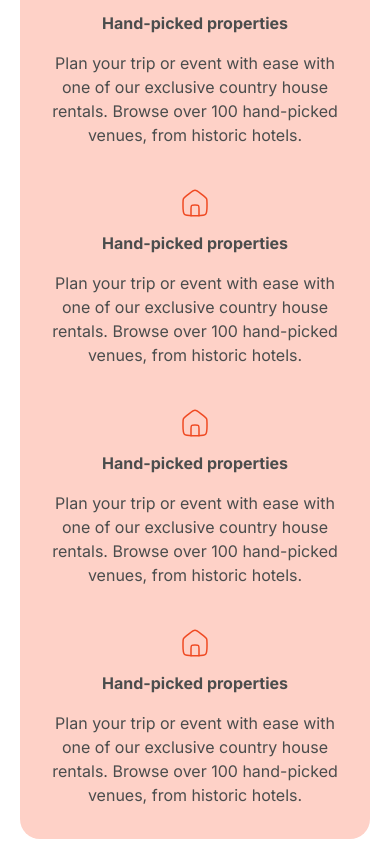
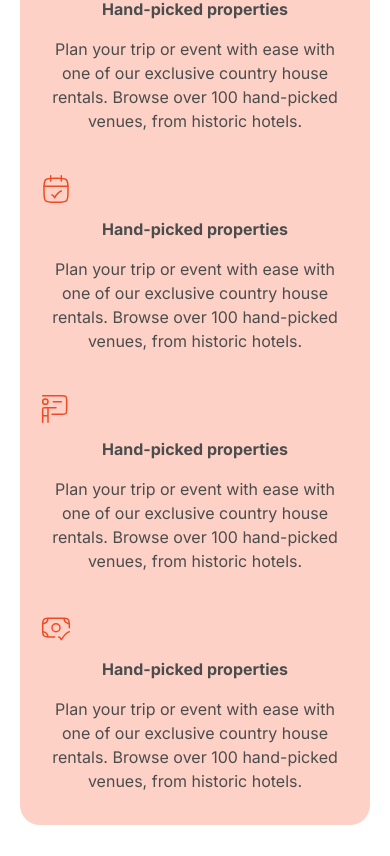
Before and after one commit to mediaplusllc0-eng/frontend-timeflyz, a Next.js app: page / in a window 390 px wide. Shown: the part 1734-2590 px from the top of the page. Built offline with nearby package versions, Linux system fonts and the light colour scheme; no server answers.

Commit message:
resolved some issues from QA sheet

```diff
--- a/src/components/page-components/home/Hotels.tsx
+++ b/src/components/page-components/home/Hotels.tsx
@@ -85,7 +85,7 @@ export default function Hotels() {
   return (
     <section className="md:px-[30px] px-5 md:pt-0 pt-0 pb-[30px] md:pb-[80px]">
       <h5 className="text-center md:text-left text-[16px] text-[#4B4D4D] font-[400]">Hotels and destinations</h5>
-      <h2 className="text-center md:text-left text-[28px] md:text-[55px] font-[700] text-[#4B4D4D] mb-10 tracking-normal">
+      <h2 className="text-center md:text-left text-[28px] md:text-[55px] font-[700] text-[#4B4D4D] mb-[26px] tracking-normal">
         Anytime, Anywhere
       </h2>
 
@@ -95,7 +95,7 @@ export default function Hotels() {
           {countries.map((country) => (
             <button
               key={country}
-              className={`w-[48%] md:w-auto capitalize px-5 py-2 rounded-full text-base font-semibold transition md:my-0 my-2 ${selectedCountry === country
+              className={`w-[48%] md:w-auto capitalize px-5 py-2 rounded-full text-base font-[500] transition md:my-0 my-2 ${selectedCountry === country
                 ? "bg-[#F1F1F1] text-[#EF4A23] border-[1px]"
                 : "bg-[#F1F1F1] text-gray-70 border-[1px] border-[transparent] hover:bg-[#F1F1F1] hover:text-[#EF4A23] hover:border-[1px] hover:border-[#EF4A23]"
                 }`}
--- a/src/components/page-components/home/WhyUseUs.jsx
+++ b/src/components/page-components/home/WhyUseUs.jsx
@@ -25,27 +25,35 @@ function WhyUseUs() {
                         </div>
 
                         <div className='text-center md:text-left md:w-[47%]'>
-                            <svg className='m-auto md:m-0' width="32" height="32" viewBox="0 0 32 32" fill="none" xmlns="http://www.w3.org/2000/svg">
-                                <path d="M4 15.9862V19.3334C4 23.7331 4 25.933 5.36684 27.2999C6.73367 28.6667 8.93356 28.6667 13.3333 28.6667H18.6667C23.0664 28.6667 25.2663 28.6667 26.6332 27.2999C28 25.933 28 23.7331 28 19.3334V15.9862C28 13.7444 28 12.6237 27.5255 11.6534C27.0509 10.6832 26.1663 9.99508 24.3968 8.61885L21.7301 6.54477C18.9775 4.40384 17.6012 3.33337 16 3.33337C14.3988 3.33337 13.0225 4.40384 10.2699 6.54477L7.60321 8.61885C5.83377 9.99508 4.94905 10.6832 4.47453 11.6534C4 12.6237 4 13.7444 4 15.9862Z" stroke="#EF4A23" strokeWidth="1.5" strokeLinecap="round" strokeLinejoin="round" />
-                                <path d="M20 28.6667V22C20 20.1144 20 19.1716 19.4143 18.5857C18.8284 18 17.8856 18 16 18C14.1144 18 13.1716 18 12.5858 18.5857C12 19.1716 12 20.1144 12 22V28.6667" stroke="#EF4A23" strokeWidth="1.5" strokeLinecap="round" strokeLinejoin="round" />
+                            <svg width="32" height="32" viewBox="0 0 32 32" fill="none" xmlns="http://www.w3.org/2000/svg">
+                                <path d="M21.3334 2.66663V7.99996M10.6667 2.66663V7.99996" stroke="#EF4A23" stroke-width="1.5" stroke-linecap="round" stroke-linejoin="round" />
+                                <path d="M17.3333 5.33337H14.6667C9.63835 5.33337 7.1242 5.33337 5.56209 6.89547C4 8.45757 4 10.9717 4 16V18.6667C4 23.695 4 26.2092 5.56209 27.7712C7.1242 29.3334 9.63835 29.3334 14.6667 29.3334H17.3333C22.3616 29.3334 24.8759 29.3334 26.4379 27.7712C28 26.2092 28 23.695 28 18.6667V16C28 10.9717 28 8.45757 26.4379 6.89547C24.8759 5.33337 22.3616 5.33337 17.3333 5.33337Z" stroke="#EF4A23" stroke-width="1.5" stroke-linecap="round" stroke-linejoin="round" />
+                                <path d="M4 13.3334H28" stroke="#EF4A23" stroke-width="1.5" stroke-linecap="round" stroke-linejoin="round" />
+                                <path d="M12 22C12 22 14 22.6667 14.6667 24.6667C14.6667 24.6667 17.5687 19.3333 21.3333 18" stroke="#EF4A23" stroke-width="1.5" stroke-linecap="round" stroke-linejoin="round" />
                             </svg>
                             <h3 className='text-[16px] text-[#4B4D4D] font-[700] mt-[12px]'>Hand-picked properties</h3>
                             <p className='text-[16px] text-[#4B4D4D] font-[400] mt-[16px]'>Plan your trip or event with ease with one of our exclusive country house rentals. Browse over 100 hand-picked venues, from historic hotels.</p>
                         </div>
 
                         <div className='text-center md:text-left md:w-[47%]'>
-                            <svg className='m-auto md:m-0' width="32" height="32" viewBox="0 0 32 32" fill="none" xmlns="http://www.w3.org/2000/svg">
-                                <path d="M4 15.9862V19.3334C4 23.7331 4 25.933 5.36684 27.2999C6.73367 28.6667 8.93356 28.6667 13.3333 28.6667H18.6667C23.0664 28.6667 25.2663 28.6667 26.6332 27.2999C28 25.933 28 23.7331 28 19.3334V15.9862C28 13.7444 28 12.6237 27.5255 11.6534C27.0509 10.6832 26.1663 9.99508 24.3968 8.61885L21.7301 6.54477C18.9775 4.40384 17.6012 3.33337 16 3.33337C14.3988 3.33337 13.0225 4.40384 10.2699 6.54477L7.60321 8.61885C5.83377 9.99508 4.94905 10.6832 4.47453 11.6534C4 12.6237 4 13.7444 4 15.9862Z" stroke="#EF4A23" strokeWidth="1.5" strokeLinecap="round" strokeLinejoin="round" />
-                                <path d="M20 28.6667V22C20 20.1144 20 19.1716 19.4143 18.5857C18.8284 18 17.8856 18 16 18C14.1144 18 13.1716 18 12.5858 18.5857C12 19.1716 12 20.1144 12 22V28.6667" stroke="#EF4A23" strokeWidth="1.5" strokeLinecap="round" strokeLinejoin="round" />
+                            <svg width="32" height="32" viewBox="0 0 32 32" fill="none" xmlns="http://www.w3.org/2000/svg">
+                                <path d="M2.66663 2.66675H21.3333C23.8474 2.66675 25.1045 2.66675 25.8856 3.4478C26.6666 4.22884 26.6666 5.48592 26.6666 8.00008V16.0001C26.6666 18.5142 26.6666 19.7713 25.8856 20.5523C25.1045 21.3334 23.8474 21.3334 21.3333 21.3334H12" stroke="#EF4A23" stroke-width="1.5" stroke-linecap="round" stroke-linejoin="round" />
+                                <path d="M13.3334 8.66675H21.3334" stroke="#EF4A23" stroke-width="1.5" stroke-linecap="round" stroke-linejoin="round" />
+                                <path d="M2.66663 22.6667V17.3334C2.66663 16.0763 2.66663 15.4478 3.05715 15.0573C3.44768 14.6667 4.07621 14.6667 5.33329 14.6667H7.99996M2.66663 22.6667H7.99996M2.66663 22.6667V29.3334M7.99996 14.6667V22.6667M7.99996 14.6667H12H16M7.99996 22.6667V29.3334" stroke="#EF4A23" stroke-width="1.5" stroke-linecap="round" stroke-linejoin="round" />
+                                <path d="M7.99996 8.66667C7.99996 10.1394 6.80605 11.3333 5.33329 11.3333C3.86053 11.3333 2.66663 10.1394 2.66663 8.66667C2.66663 7.19391 3.86053 6 5.33329 6C6.80605 6 7.99996 7.19391 7.99996 8.66667Z" stroke="#EF4A23" stroke-width="1.5" />
                             </svg>
                             <h3 className='text-[16px] text-[#4B4D4D] font-[700] mt-[12px]'>Hand-picked properties</h3>
                             <p className='text-[16px] text-[#4B4D4D] font-[400] mt-[16px]'>Plan your trip or event with ease with one of our exclusive country house rentals. Browse over 100 hand-picked venues, from historic hotels.</p>
                         </div>
 
                         <div className='text-center md:text-left md:w-[47%]'>
-                            <svg className='m-auto md:m-0' width="32" height="32" viewBox="0 0 32 32" fill="none" xmlns="http://www.w3.org/2000/svg">
-                                <path d="M4 15.9862V19.3334C4 23.7331 4 25.933 5.36684 27.2999C6.73367 28.6667 8.93356 28.6667 13.3333 28.6667H18.6667C23.0664 28.6667 25.2663 28.6667 26.6332 27.2999C28 25.933 28 23.7331 28 19.3334V15.9862C28 13.7444 28 12.6237 27.5255 11.6534C27.0509 10.6832 26.1663 9.99508 24.3968 8.61885L21.7301 6.54477C18.9775 4.40384 17.6012 3.33337 16 3.33337C14.3988 3.33337 13.0225 4.40384 10.2699 6.54477L7.60321 8.61885C5.83377 9.99508 4.94905 10.6832 4.47453 11.6534C4 12.6237 4 13.7444 4 15.9862Z" stroke="#EF4A23" strokeWidth="1.5" strokeLinecap="round" strokeLinejoin="round" />
-                                <path d="M20 28.6667V22C20 20.1144 20 19.1716 19.4143 18.5857C18.8284 18 17.8856 18 16 18C14.1144 18 13.1716 18 12.5858 18.5857C12 19.1716 12 20.1144 12 22V28.6667" stroke="#EF4A23" strokeWidth="1.5" strokeLinecap="round" strokeLinejoin="round" />
+                            <svg width="32" height="32" viewBox="0 0 32 32" fill="none" xmlns="http://www.w3.org/2000/svg">
+                                <path d="M2.6897 18.6667C5.62246 18.6667 7.99994 21.0442 7.99994 23.977" stroke="#EF4A23" stroke-width="1.5" stroke-linecap="round" stroke-linejoin="round" />
+                                <path d="M7.99994 5.35645C7.99994 8.28921 5.62246 10.6667 2.6897 10.6667" stroke="#EF4A23" stroke-width="1.5" stroke-linecap="round" stroke-linejoin="round" />
+                                <path d="M24 5.35645C24 8.26354 26.3587 10.625 29.2564 10.6661" stroke="#EF4A23" stroke-width="1.5" stroke-linecap="round" stroke-linejoin="round" />
+                                <path d="M29.3334 14.6666V13.3333C29.3334 9.56201 29.3334 7.6764 28.1618 6.50483C26.9902 5.33325 25.1046 5.33325 21.3334 5.33325H10.6667C6.89551 5.33325 5.00989 5.33325 3.83832 6.50483C2.66675 7.6764 2.66675 9.56201 2.66675 13.3333V15.9999C2.66675 19.7711 2.66675 21.6567 3.83832 22.8283C5.00989 23.9999 6.89551 23.9999 10.6667 23.9999H14.6667" stroke="#EF4A23" stroke-width="1.5" stroke-linecap="round" stroke-linejoin="round" />
+                                <path d="M20 14.6667C20 16.8759 18.2092 18.6667 16 18.6667C13.7908 18.6667 12 16.8759 12 14.6667C12 12.4576 13.7908 10.6667 16 10.6667C18.2092 10.6667 20 12.4576 20 14.6667Z" stroke="#EF4A23" stroke-width="1.5" stroke-linecap="round" stroke-linejoin="round" />
+                                <path d="M18.6667 24.0001C18.6667 24.0001 20.0001 24.0001 21.3334 26.6667C21.3334 26.6667 25.5687 20.0001 29.3334 18.6667" stroke="#EF4A23" stroke-width="1.5" stroke-linecap="round" stroke-linejoin="round" />
                             </svg>
                             <h3 className='text-[16px] text-[#4B4D4D] font-[700] mt-[12px]'>Hand-picked properties</h3>
                             <p className='text-[16px] text-[#4B4D4D] font-[400] mt-[16px]'>Plan your trip or event with ease with one of our exclusive country house rentals. Browse over 100 hand-picked venues, from historic hotels.</p>
```
Also changed, not shown: src/app/hotel-details/[id]/page.jsx (+4 -4 lines), src/app/hotel-listings/page.jsx (+4 -4 lines), src/components/layout/Header-new.jsx (+9 -5 lines), src/components/page-components/home/Hero-new.jsx (+4 -4 lines).
